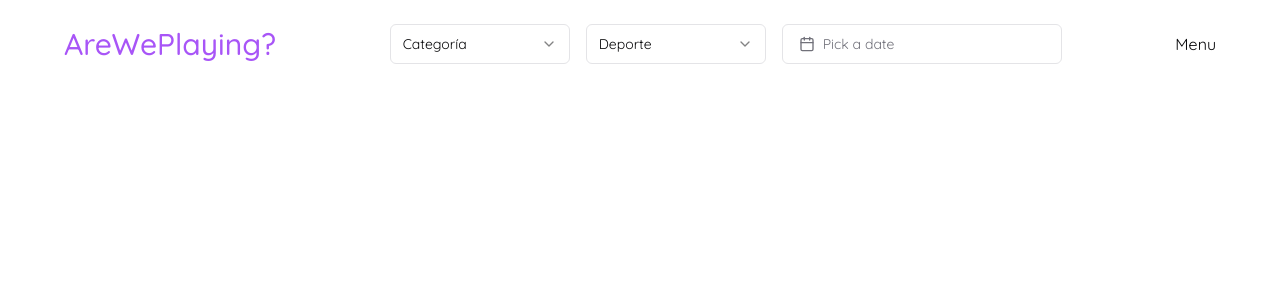
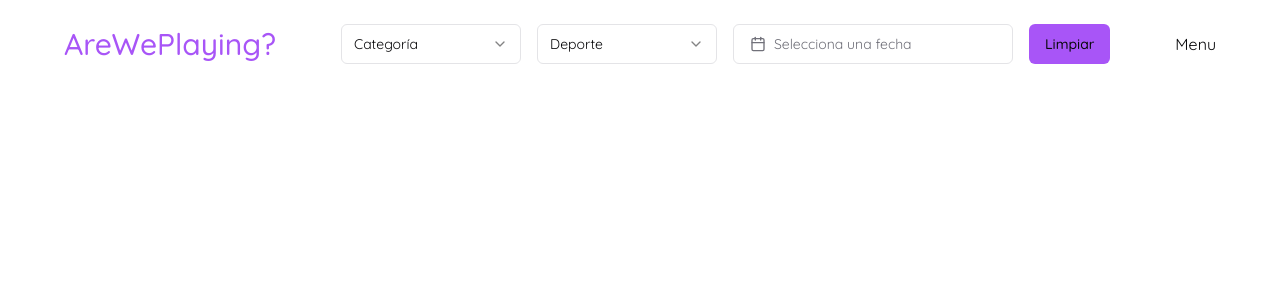
Before and after one commit to Jared-MB/AreWePlaying, a Next.js app: page / in a window 1280 px wide. Shown: the top 300 px of the page. Built offline with nearby package versions, Linux system fonts and the light colour scheme.

Commit message:
Filtro de seleccion de fecha terminado, se añadio el boton que limpia los filtros y se actualizaron los filtros para que obtengan los parametros de la url y cambien segun ellos

```diff
--- /dev/null
+++ b/src/components/btn-clean.tsx
@@ -0,0 +1,17 @@
+"use client";
+
+import { Button } from "@/components/ui/button";
+import { useRouter } from "next/navigation";
+
+export function BtnCleanFilters() {
+	const router = useRouter();
+
+	const handleCleanFilters = () => {
+		const params = new URLSearchParams(window.location.search);
+		params.delete("categoria");
+		params.delete("fecha");
+		params.delete("deporte");
+		router.push(`?${params.toString()}`);
+	};
+	return <Button onClick={handleCleanFilters}>Limpiar</Button>;
+}
--- a/src/components/category-Filter.tsx
+++ b/src/components/category-Filter.tsx
@@ -6,23 +6,25 @@ import {
 	SelectTrigger,
 	SelectValue,
 } from "@/components/ui/select";
-import { useRouter } from "next/navigation";
+import { useRouter, useSearchParams } from "next/navigation";
 
 export default function CategoryFilter() {
 	const router = useRouter();
+	const searchParams = useSearchParams();
+	const selectCategory = searchParams.get("categoria") || "";
 
 	const handleCategoryChange = (value: string) => {
 		const params = new URLSearchParams(window.location.search);
 		if (value) {
-			params.set("categoria", value); // Actualiza el filtro de categorías
+			params.set("categoria", value); // Agrega el parámetro a la URL pero no actualiza la página
 		} else {
 			params.delete("categoria");
 		}
-		router.push(`?${params.toString()}`); // Actualiza la URL
+		router.push(`?${params.toString()}`); // Actualiza la página con el nuevo parámetro
 	};
 
 	return (
-		<Select onValueChange={handleCategoryChange}>
+		<Select value={selectCategory} onValueChange={handleCategoryChange}>
 			<SelectTrigger className="w-[180px]">
 				<SelectValue placeholder="Categoría" />
 			</SelectTrigger>
--- /dev/null
+++ b/src/components/date-filter.tsx
@@ -0,0 +1,65 @@
+"use client";
+import { format, parse } from "date-fns";
+import { Calendar as CalendarIcon } from "lucide-react";
+
+import { Button } from "@/components/ui/button";
+import { Calendar } from "@/components/ui/calendar";
+import {
+	Popover,
+	PopoverContent,
+	PopoverTrigger,
+} from "@/components/ui/popover";
+import { cn } from "@/core/utils";
+import { useRouter, useSearchParams } from "next/navigation";
+
+export function DateFilter() {
+	const router = useRouter();
+	const searchParams = useSearchParams();
+
+	// Obtener la fecha de los parámetros de búsqueda
+	const fecha = searchParams.get("fecha");
+	const initialDate = fecha
+		? parse(fecha, "dd-MM-yyyy", new Date())
+		: undefined; // Parsea la fecha en el formato correcto
+
+	const handleDateChange = (selectedDate: Date | undefined) => {
+		const params = new URLSearchParams(window.location.search);
+		if (selectedDate) {
+			params.set("fecha", format(selectedDate, "dd-MM-yyyy")); // Formato de fecha
+		} else {
+			params.delete("fecha");
+		}
+		router.push(`?${params.toString()}`); // Actualiza la URL sin recargar la página
+	};
+
+	return (
+		<Popover>
+			<PopoverTrigger asChild>
+				<Button
+					variant={"outline"}
+					className={cn(
+						"w-[280px] justify-start text-left font-normal",
+						!initialDate && "text-muted-foreground",
+					)}
+				>
+					<CalendarIcon className="mr-2 h-4 w-4" />
+					{initialDate ? (
+						format(initialDate, "PPP")
+					) : (
+						<span>Selecciona una fecha</span>
+					)}
+				</Button>
+			</PopoverTrigger>
+			<PopoverContent className="w-auto p-0">
+				<Calendar
+					mode="single"
+					selected={initialDate}
+					onSelect={(newDate) => {
+						handleDateChange(newDate);
+					}}
+					initialFocus
+				/>
+			</PopoverContent>
+		</Popover>
+	);
+}
--- a/src/components/functional/pickerFecha.tsx
+++ /dev/null
@@ -1,43 +0,0 @@
-"use client";
-
-import { format } from "date-fns";
-import { Calendar as CalendarIcon } from "lucide-react";
-import * as React from "react";
-
-import { Button } from "@/components/ui/button";
-import { Calendar } from "@/components/ui/calendar";
-import {
-	Popover,
-	PopoverContent,
-	PopoverTrigger,
-} from "@/components/ui/popover";
-import { cn } from "@/core/utils";
-
-export function PickerFecha() {
-	const [date, setDate] = React.useState<Date>();
-
-	return (
-		<Popover>
-			<PopoverTrigger asChild>
-				<Button
-					variant={"outline"}
-					className={cn(
-						"w-[280px] justify-start text-left font-normal",
-						!date && "text-muted-foreground",
-					)}
-				>
-					<CalendarIcon className="mr-2 h-4 w-4" />
-					{date ? format(date, "PPP") : <span>Pick a date</span>}
-				</Button>
-			</PopoverTrigger>
-			<PopoverContent className="w-auto p-0">
-				<Calendar
-					mode="single"
-					selected={date}
-					onSelect={setDate}
-					initialFocus
-				/>
-			</PopoverContent>
-		</Popover>
-	);
-}
--- a/src/components/functional/selectCategoria.tsx
+++ /dev/null
@@ -1,26 +0,0 @@
-import {
-	Select,
-	SelectContent,
-	SelectGroup,
-	SelectItem,
-	SelectLabel,
-	SelectTrigger,
-	SelectValue,
-} from "@/components/ui/select";
-
-export function SelectCategoria() {
-	return (
-		<Select>
-			<SelectTrigger className="w-[180px]">
-				<SelectValue placeholder="Categoría" />
-			</SelectTrigger>
-			<SelectContent>
-				<SelectGroup>
-					<SelectLabel>Categoría</SelectLabel>
-					<SelectItem value="varonil">Varonil</SelectItem>
-					<SelectItem value="femenil">Femenil</SelectItem>
-				</SelectGroup>
-			</SelectContent>
-		</Select>
-	);
-}
--- a/src/components/functional/selectDeporte.tsx
+++ /dev/null
@@ -1,28 +0,0 @@
-import {
-	Select,
-	SelectContent,
-	SelectGroup,
-	SelectItem,
-	SelectLabel,
-	SelectTrigger,
-	SelectValue,
-} from "@/components/ui/select";
-
-export function SelectDeporte() {
-	return (
-		<Select>
-			<SelectTrigger className="w-[180px]">
-				<SelectValue placeholder="Deporte" />
-			</SelectTrigger>
-			<SelectContent>
-				<SelectGroup>
-					<SelectLabel>Deporte</SelectLabel>
-					<SelectItem value="futbol">Futbol</SelectItem>
-					<SelectItem value="basquetbol">Basquetbol</SelectItem>
-					<SelectItem value="voleybol">Voleybol</SelectItem>
-					<SelectItem value="americano">Futbol Americano</SelectItem>
-				</SelectGroup>
-			</SelectContent>
-		</Select>
-	);
-}
--- a/src/components/sports-filter.tsx
+++ b/src/components/sports-filter.tsx
@@ -6,10 +6,12 @@ import {
 	SelectTrigger,
 	SelectValue,
 } from "@/components/ui/select";
-import { useRouter } from "next/navigation"; // O next/router en versiones anteriores
+import { useRouter, useSearchParams } from "next/navigation"; // O next/router en versiones anteriores
 
-export default function SearchBar() {
+export default function SportFilter() {
 	const router = useRouter();
+	const searchParams = useSearchParams();
+	const selectedSport = searchParams.get("deporte") || "";
 
 	const handleSportChange = (value: string) => {
 		const selectedSport = value;
@@ -25,7 +27,7 @@ export default function SearchBar() {
 	};
 
 	return (
-		<Select onValueChange={handleSportChange}>
+		<Select value={selectedSport} onValueChange={handleSportChange}>
 			<SelectTrigger className="w-[180px]">
 				<SelectValue placeholder="Deporte" />
 			</SelectTrigger>
--- a/src/components/ui/header.tsx
+++ b/src/components/ui/header.tsx
@@ -1,7 +1,8 @@
 import Link from "next/link";
+import { BtnCleanFilters } from "../btn-clean";
 import CategoryFilter from "../category-Filter";
-import { PickerFecha } from "../functional/pickerFecha";
-import SearchBar from "../sports-filter";
+import { DateFilter } from "../date-filter";
+import SportFilter from "../sports-filter";
 
 export default function Header() {
 	return (
@@ -16,10 +17,13 @@ export default function Header() {
 					<CategoryFilter />
 				</li>
 				<li>
-					<SearchBar />
+					<SportFilter />
 				</li>
 				<li>
-					<PickerFecha />
+					<DateFilter />
+				</li>
+				<li>
+					<BtnCleanFilters />
 				</li>
 			</ul>
 			<span>Menu</span>
```
